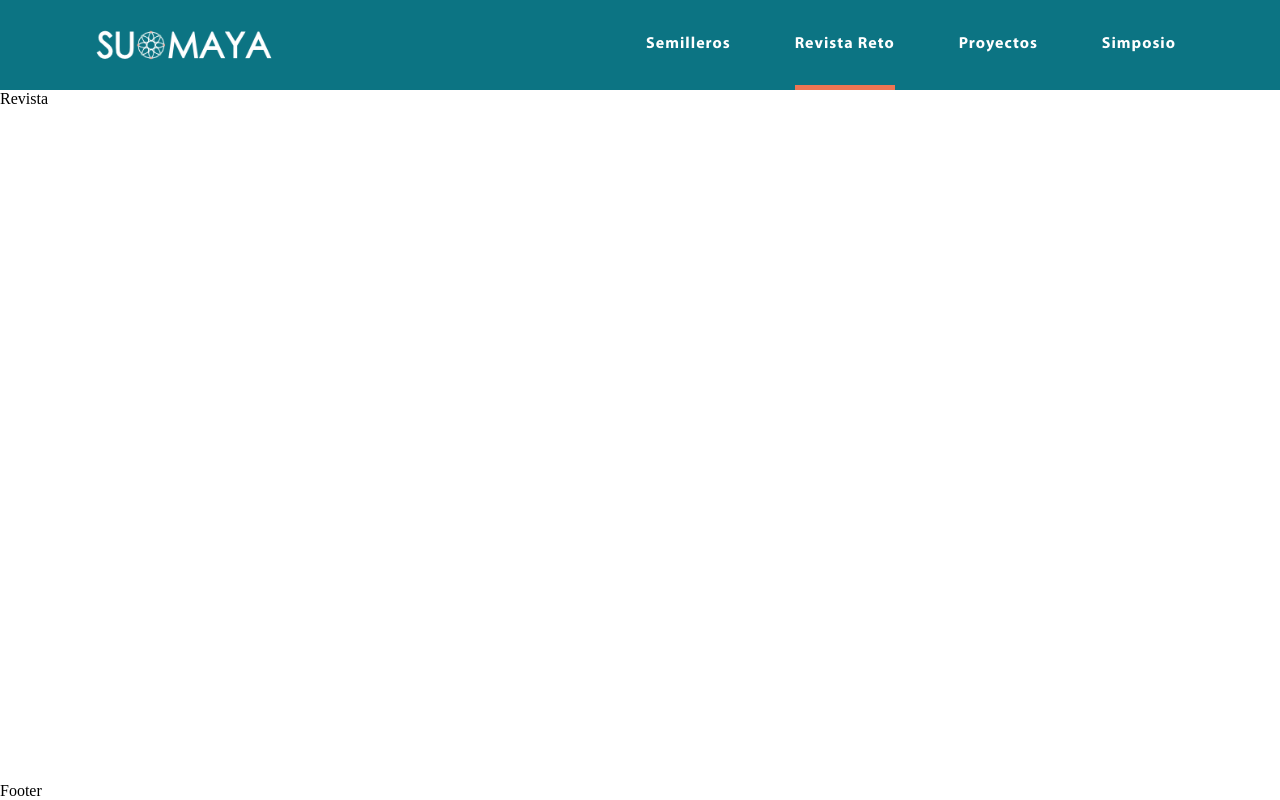
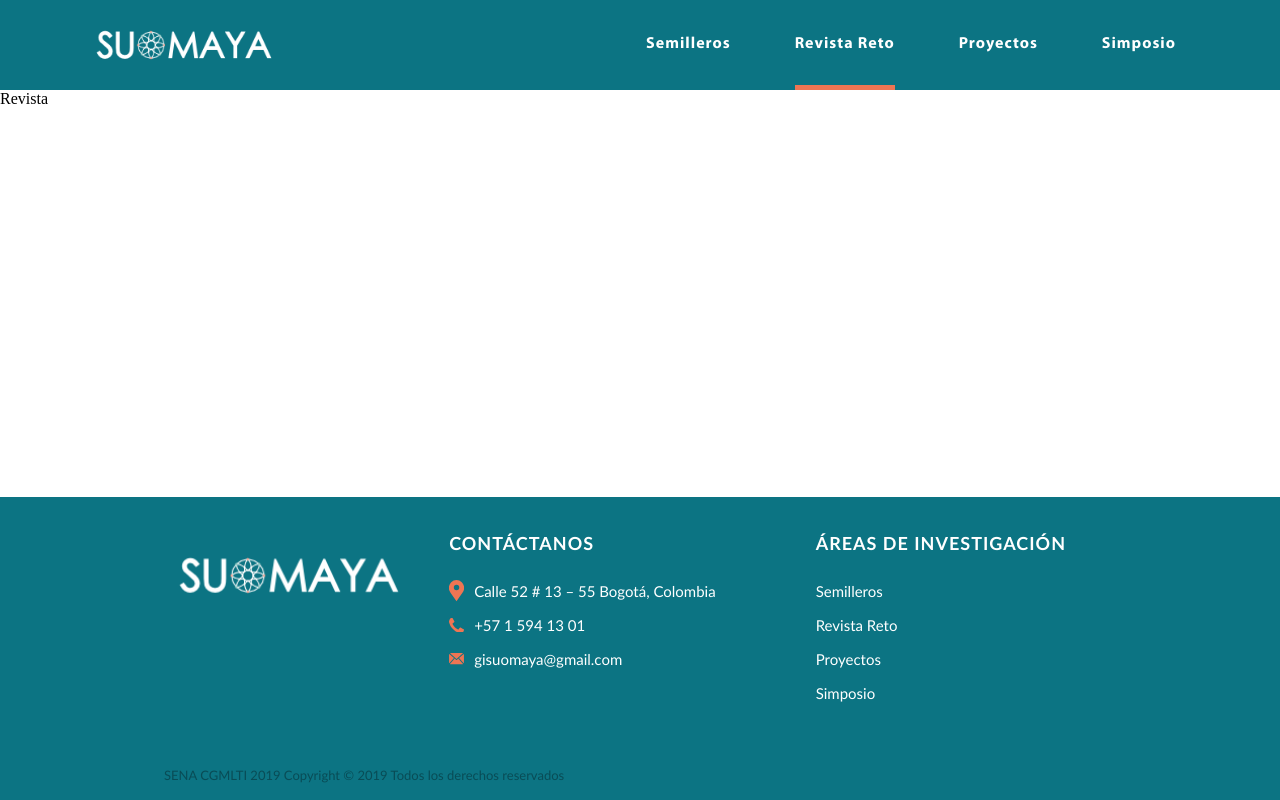
Before and after one commit to fcor/suomaya, a React (Create React App) app: page /revista in a window 1280 px wide. Built offline with nearby package versions, Linux system fonts and the light colour scheme.

Commit message:
Footer ok

```diff
--- a/src/components/Footer/index.js
+++ b/src/components/Footer/index.js
@@ -1,9 +1,125 @@
 import React from 'react'
+import { NavLink } from  'react-router-dom'
+import Logo from '../Logo'
+import './styles.css'
 
-const Footer = () => {
-    return(
-        <div>Footer</div>
-    )
+const phone =
+  <svg xmlns="http://www.w3.org/2000/svg" viewBox="0 0 18.09 18.08">
+    <path  d="M18,14q-.08-.23-1-.68l-.69-.38-.81-.45-.68-.4-.32-.22a3.56,3.56,0,0,0-.45-.27.83.83,0,0,0-.36-.09,1.06,1.06,0,0,0-.64.36,6.24,6.24,0,0,0-.7.79,7.69,7.69,0,0,1-.68.79,1,1,0,0,1-.59.36.88.88,0,0,1-.29-.06l-.26-.11-.31-.18L10,13.31a13.41,13.41,0,0,1-3-2.22,13.41,13.41,0,0,1-2.22-3l-.15-.24-.18-.31q0-.09-.11-.26A.88.88,0,0,1,4.27,7a1,1,0,0,1,.36-.59,7.77,7.77,0,0,1,.79-.68A6.26,6.26,0,0,0,6.22,5a1.06,1.06,0,0,0,.36-.64A.83.83,0,0,0,6.5,4a3.52,3.52,0,0,0-.27-.45L6,3.23l-.4-.68-.45-.81L4.77,1q-.45-.89-.68-1a.72.72,0,0,0-.27,0,4.23,4.23,0,0,0-.9.13A5.07,5.07,0,0,0,2,.43,3.43,3.43,0,0,0,.69,2,5,5,0,0,0,0,4.37,4.91,4.91,0,0,0,.09,5a5.53,5.53,0,0,0,.16.74q.12.41.19.61l.26.71.23.63A11.62,11.62,0,0,0,2,10a18.94,18.94,0,0,0,2.76,3.38,19,19,0,0,0,3.38,2.76,11.56,11.56,0,0,0,2.24,1.06l.63.23.71.26.61.19A5.55,5.55,0,0,0,13,18a4.89,4.89,0,0,0,.67,0,5,5,0,0,0,2.38-.65A3.42,3.42,0,0,0,17.64,16a5.06,5.06,0,0,0,.27-.88,4.23,4.23,0,0,0,.13-.9A.71.71,0,0,0,18,14Z"/>
+  </svg>
+
+const address =
+  <svg xmlns="http://www.w3.org/2000/svg" viewBox="0 0 14.44 20.57">
+    <path  d="M12.28,2.16a7.18,7.18,0,0,0-10.15,0,8.18,8.18,0,0,0-.67,10.09l5.75,8.31,5.74-8.29a8.18,8.18,0,0,0-.67-10.1Zm-5,7.63A2.62,2.62,0,1,1,9.89,7.17,2.62,2.62,0,0,1,7.27,9.79Zm0,0"/>
+  </svg>
+
+const mail =
+  <svg xmlns="http://www.w3.org/2000/svg" viewBox="0 0 14.1 10.54">
+    <path d="M14.05,8.79a1.73,1.73,0,0,1-.22.84L9.41,4.68,13.78.86a1.74,1.74,0,0,1,.27.93Zm-7-3.21L13.13.26A1.73,1.73,0,0,0,12.3,0H1.8A1.72,1.72,0,0,0,1,.26Zm1.7-.32L7.34,6.49a.44.44,0,0,1-.58,0L5.35,5.26l-4.48,5a1.73,1.73,0,0,0,.92.27H12.3a1.73,1.73,0,0,0,.92-.27ZM.32.86a1.74,1.74,0,0,0-.27.93v7a1.73,1.73,0,0,0,.22.84L4.7,4.68Zm0,0"/>
+  </svg>
+
+const getContactDetails = (variant) => {
+  if (variant === 'address') {
+    return {
+      icon: address,
+      text: 'Calle 52 # 13 – 55 Bogotá, Colombia'
+    }
+  } else if (variant === 'phone') {
+    return {
+      icon: phone,
+      text: '+57 1 594 13 01'
+    }
+  } else {
+    return {
+      icon: mail,
+      text: 'gisuomaya@gmail.com'
+    }
+  }
+}
+
+const Footer = () =>
+  <footer>
+    <div className="container">
+      <div className="footer-box column">
+        <div className="footer-box-top row">
+          <div className="footer-logo">
+            <Logo />
+          </div>
+          <ContactBox />
+        </div>
+        <Privacy />
+      </div>
+    </div>
+
+  </footer>
+
+const ContactBox = () =>
+  <div className="contact-box row">
+    <Contact />
+    <NavLinks />
+  </div>
+
+const Privacy = () =>
+  <div className="privacy-box">
+    SENA CGMLTI 2019 Copyright © 2019 Todos los derechos reservados
+  </div>
+
+const Contact = () =>
+  <div className="contact-box-left column">
+    <p className="contact-box-title">CONTÁCTANOS</p>
+    <div className="contact-details">
+      <ContactDetail variant="address" />
+      <ContactDetail variant="phone" />
+      <ContactDetail variant="mail" />
+    </div>
+  </div>
+
+const NavLinks = () =>
+  <div className="footer-navlinks">
+    <p className="contact-box-title">ÁREAS DE INVESTIGACIÓN</p>
+    <div className="menu-footer column">
+      <NavLink
+        to='/semilleros'
+        activeClassName="selected"
+        >
+          Semilleros
+      </NavLink>
+      <NavLink
+        to='/revista'
+        activeClassName="selected"
+        >
+        Revista Reto
+      </NavLink>
+      <NavLink
+        to='/proyectos'
+        activeClassName="selected"
+        >
+        Proyectos
+      </NavLink>
+      <NavLink
+        to='/simposio'
+        activeClassName="selected"
+        >
+        Simposio
+      </NavLink>
+    </div>
+  </div>
+
+const ContactDetail = ({ variant }) => {
+  const contact = getContactDetails(variant)
+  return (
+    <div className="contact-detail row">
+      {/* <img
+        src={contact.icon}
+        alt={variant}
+        className={`contact-detail-icon ${variant === 'address' ? 'small' : '' }`}
+      /> */}
+      {contact.icon}
+      <p className="contact-detail-text">
+        {contact.text}
+      </p>
+    </div>
+  )
 }
 
 export default Footer
--- a/src/components/Footer/styles.css
+++ b/src/components/Footer/styles.css
@@ -0,0 +1,87 @@
+footer{
+  background-color: var(--verde);
+  flex-shrink: 0;
+}
+
+.footer-box{
+  padding: 35px 100px 0 100px;
+}
+
+.footer-box-top{
+  width: 100%;
+  justify-content: space-between !important;
+  align-items: flex-start !important;
+  margin-bottom: 40px;
+}
+
+.contact-box{
+  justify-content: space-between !important;
+  align-items: flex-start !important;
+  padding-right: 50px;
+}
+
+.contact-box-left{
+  margin-right: 100px;
+  align-items: flex-start !important;
+  justify-content: flex-start !important;
+}
+
+.contact-box-title{
+  font-family: 'Calibri';
+  color: white;
+  font-size: 18px;
+  letter-spacing: 1px;
+  font-weight: bold;
+  margin: 0 0 20px 0;
+}
+
+.contact-details{
+  display: flex;
+  align-items: flex-start !important;
+  justify-content: center !important;
+  flex-direction: column;
+}
+
+.contact-detail svg{
+  width: 15px;
+  margin-right: 10px;
+  fill: var(--naranja);
+}
+
+.contact-detail-icon.small {
+  width: 12px;
+  margin-right: 10px;
+}
+
+.contact-detail-text{
+  font-family: 'Calibri';
+  font-size: 15px;
+  color: white;
+  /* letter-spacing: 2px; */
+  margin: 8px 0;
+}
+
+.menu-footer{
+  align-items: flex-start !important;
+}
+
+.menu-footer a{
+  font-family: 'Calibri';
+  text-decoration: none;
+  font-size: 15px;
+  color: white;
+  /* letter-spacing: 2px; */
+  margin: 8px 0;
+}
+
+.privacy-box{
+  width: 100%;
+  height: 50px;
+  display: flex;
+  align-items: center;
+  justify-content: flex-start;
+  font-family: 'Calibri';
+  font-weight: 400;
+  font-size: 13px;
+  color: var(--verde-oscuro);
+}
--- a/src/components/Logo/styles.css
+++ b/src/components/Logo/styles.css
@@ -5,5 +5,5 @@
 }
 
 .logo-big{
-  width: 220px;
+  width: 250px;
 }
```
